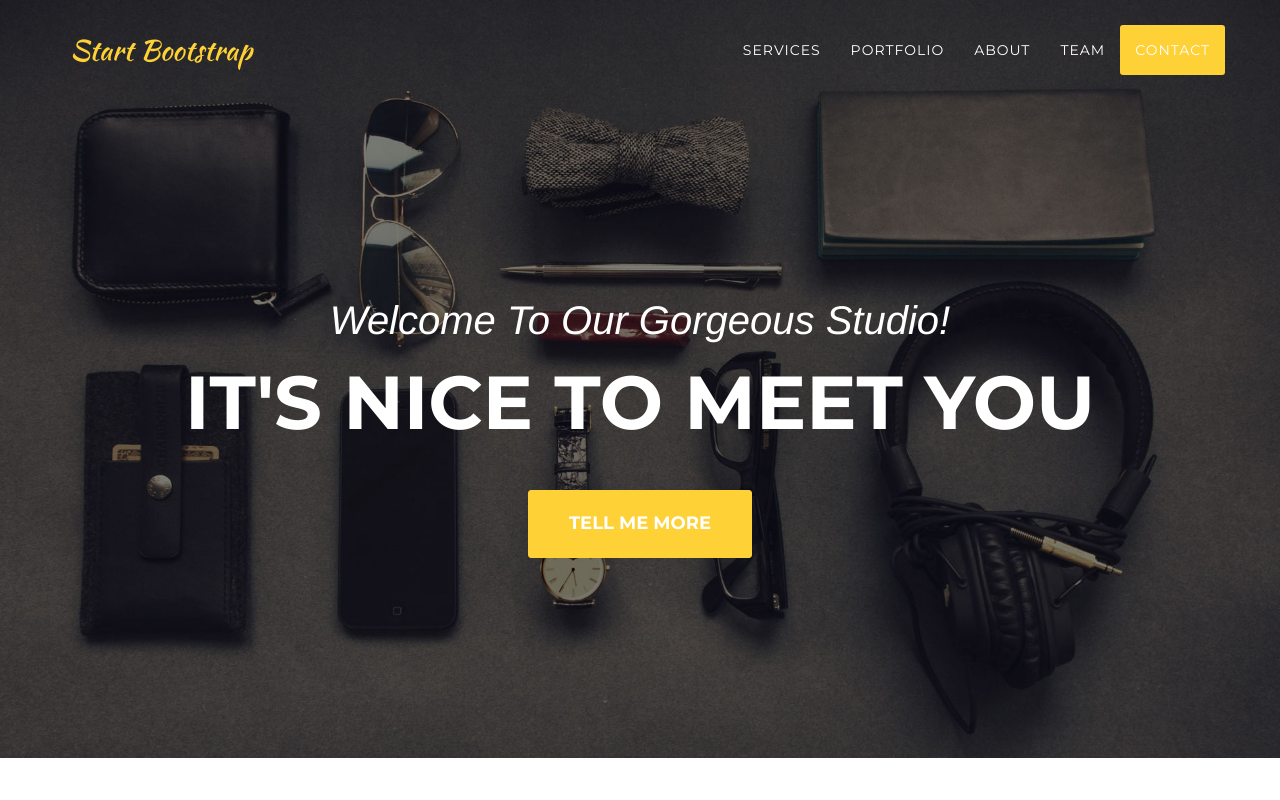
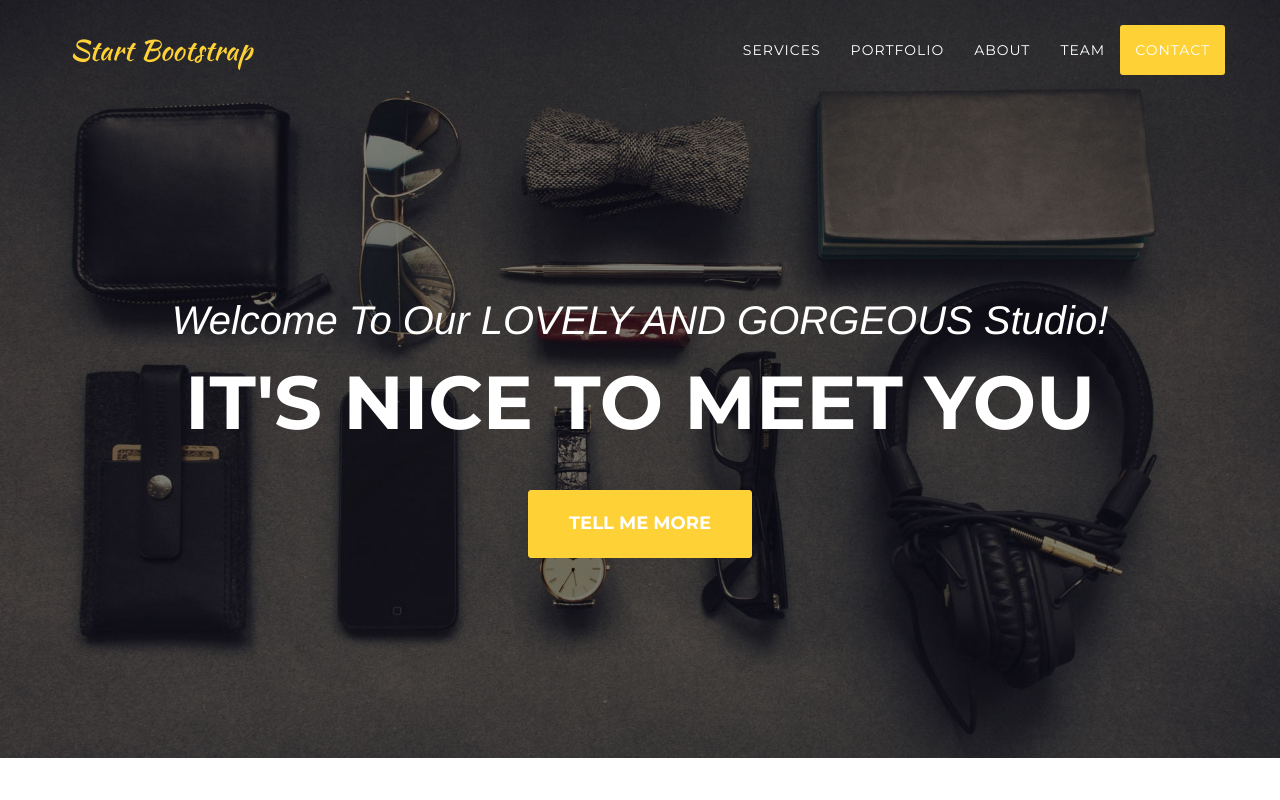
Before and after one commit to grecuionut/docker-nginx, a website: page static-content/index.html in a window 1280 px wide. Shown: the top 800 px of the page. Drawn offline with nearby package versions, Linux system fonts and the light colour scheme; a web font is replaced by a local one.

Commit message:
Changing some text on the main page

```diff
--- a/static-content/index.html
+++ b/static-content/index.html
@@ -78,7 +78,7 @@
     <header>
         <div class="container">
             <div class="intro-text">
-                <div class="intro-lead-in">Welcome To Our Gorgeous Studio!</div>
+                <div class="intro-lead-in">Welcome To Our LOVELY AND GORGEOUS Studio!</div>
                 <div class="intro-heading">It's Nice To Meet You</div>
                 <a href="#services" class="page-scroll btn btn-xl">Tell Me More</a>
             </div>
```
